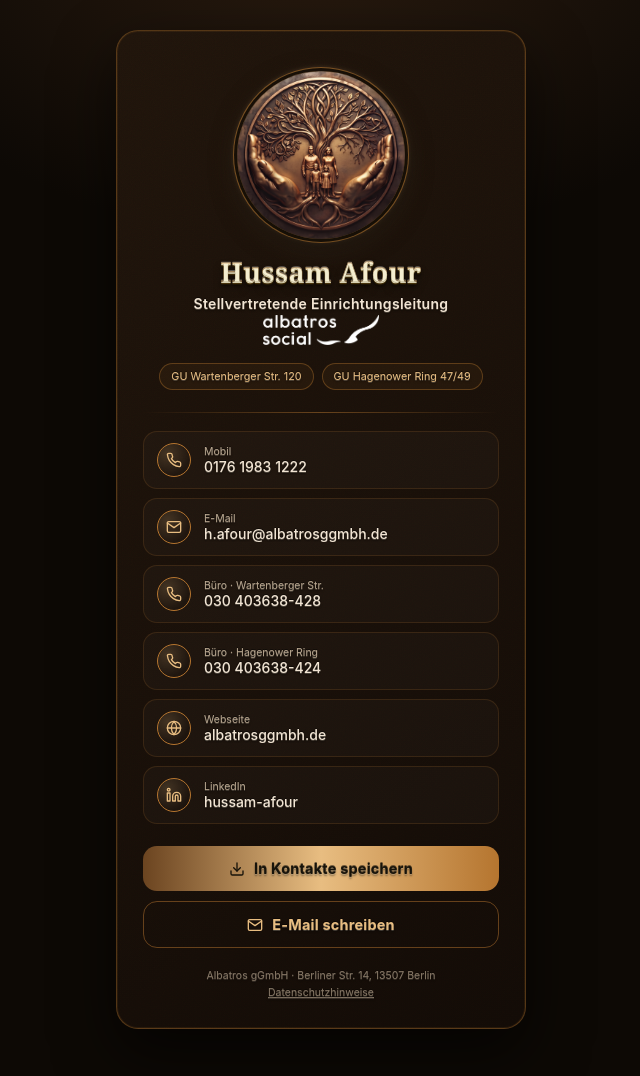
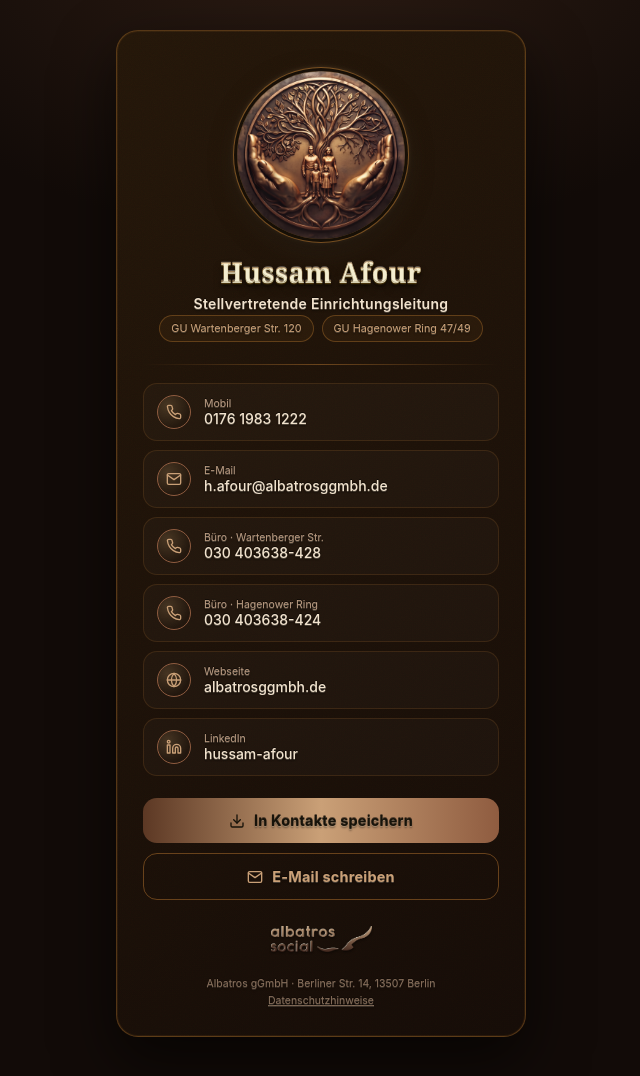
Before and after one commit to hussamafour-spec/hussam-visitenkarte, a plain HTML site: page index.html in a window 1280 px wide. Shown: the whole page, without its empty margins (319-959 px from the left). Drawn offline with Linux system fonts and the light colour scheme.

Commit message:
Unify page palette with emblem's bronze tones; convert Albatros logo to bronze relief, move it above footer
Co-Authored-By: Claude Sonnet 5 <noreply@anthropic.com>
Claude-Session: https://claude.ai/code/session_018arg2fXEscm8kjmE4MH15j

```diff
--- a/index.html
+++ b/index.html
@@ -6,13 +6,13 @@
 <title>Hussam Afour</title>
 <style>
   :root{
-    --black:#0d0905;
-    --black2:#180f08;
-    --gold-1:#e8bd81;
-    --gold-2:#b5752f;
-    --gold-3:#6b4420;
-    --text:#f1e4d3;
-    --text-dim:#b8a68f;
+    --black:#120b08;
+    --black2:#1c120d;
+    --gold-1:#caa077;
+    --gold-2:#8f5c40;
+    --gold-3:#5c3824;
+    --text:#f1e2cd;
+    --text-dim:#b99a80;
     --engrave:0 1px 0 rgba(255,245,225,0.22), 0 -1px 0 rgba(0,0,0,0.5), 0 2px 2px rgba(0,0,0,0.4);
   }
   *{box-sizing:border-box;}
@@ -21,7 +21,7 @@
     min-height:100vh;
     font-family:-apple-system,BlinkMacSystemFont,"Segoe UI",Roboto,Helvetica,Arial,sans-serif;
     background:
-      radial-gradient(900px 600px at 50% -8%, #2b1c10 0%, var(--black) 55%),
+      radial-gradient(900px 600px at 50% -8%, #2e1d14 0%, var(--black) 55%),
       var(--black);
     color:var(--text);
     display:flex;
@@ -37,7 +37,7 @@
     position:relative;
     border-radius:22px;
     padding:40px 26px 26px;
-    background: linear-gradient(145deg, #1f140b 0%, #120b06 100%);
+    background: linear-gradient(145deg, #231609 0%, #150c07 100%);
     border:1px solid rgba(181,117,47,0.4);
     box-shadow:
       0 0 0 1px rgba(181,117,47,0.1) inset,
@@ -114,12 +114,14 @@
     margin-bottom:3px;
     text-shadow:var(--engrave);
   }
-  .org{
+  .org-bronze{
     text-align:center;
-    color:var(--text-dim);
-    font-size:12.5px;
-    margin-bottom:18px;
-    letter-spacing:.5px;
+    margin:26px 0 6px;
+    opacity:.92;
+  }
+  .org-bronze img{
+    height:26px;
+    filter:drop-shadow(0 1px 1px rgba(0,0,0,0.5));
   }
 
   .locations{
@@ -228,9 +230,6 @@
 
       <h1>Hussam Afour</h1>
       <div class="title">Stellvertretende Einrichtungsleitung</div>
-      <div class="org">
-        <img src="albatros-logo-white.png" alt="Albatros gGmbH" style="height:30px;vertical-align:middle;opacity:1;">
-      </div>
 
       <div class="locations">
         <span class="loc-chip">GU Wartenberger Str. 120</span>
@@ -282,6 +281,10 @@
         </a>
       </div>
 
+      <div class="org-bronze">
+        <img src="albatros-logo-bronze.png" alt="Albatros gGmbH">
+      </div>
+
       <footer>
         Albatros gGmbH · Berliner Str. 14, 13507 Berlin<br>
         <a href="https://www.albatrosggmbh.de/datenschutz" target="_blank" rel="noopener">Datenschutzhinweise</a>
```
Also changed, not shown: albatros-logo-bronze.png (added).
